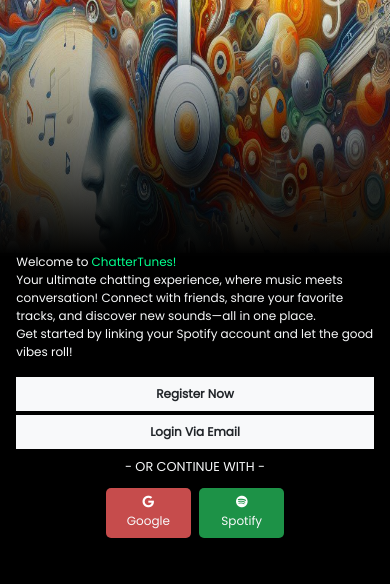
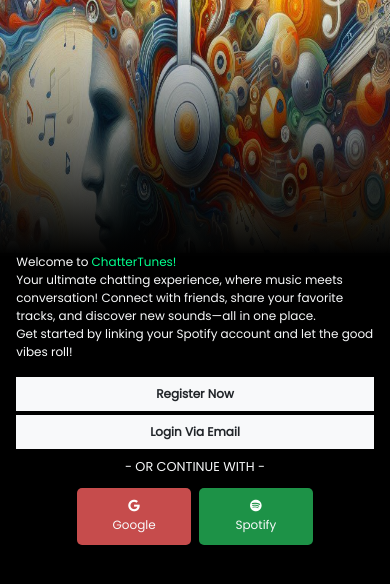
Before and after one commit to jimuel30/music-chat-fe, an Angular app: page / in a window 390 px wide. Shown: the top 584 px of the page. Built offline with nearby package versions, Linux system fonts and the light colour scheme.

Commit message:
change button width

```diff
--- a/src/app/components/login-button/login-button.component.html
+++ b/src/app/components/login-button/login-button.component.html
@@ -1,4 +1,4 @@
-<section class="col-6 p-2 d-flex align-items-center gap-1 "
+<section class="col-8 p-2 d-flex align-items-center gap-1 "
          [id]="buttonConfig.isLoading ? 'login-button-loading' : 'login-button'"
          [ngStyle]="{'background-color': buttonConfig.bgColor}">
   <i [class]="buttonConfig.icon" style="color: white"></i>
--- a/src/app/components/login-button/login-button.component.scss
+++ b/src/app/components/login-button/login-button.component.scss
@@ -30,10 +30,10 @@
 
 @media (max-width: 768px) { /* Adjust the width as needed for your definition of mobile */
 
-  #login-button, #login-button-loading
-  {
-    max-width: 30vw;
-  }
+  //#login-button, #login-button-loading
+  //{
+  //  max-width: 40vw;
+  //}
 
     #login-button, #login-button-loading {
       aspect-ratio: 2 / 1; /* Maintains a square aspect ratio */
--- a/src/app/pages/landing-page/landing-page.component.html
+++ b/src/app/pages/landing-page/landing-page.component.html
@@ -13,8 +13,8 @@
       </div>
       <div class="col-12  col-md-8  d-flex flex-column gap-2 justify-content-center" id="login-buttons">
         <label  class="text-light text-center col-12">- OR CONTINUE WITH -</label>
-      <div class="col-12  d-flex p-0 align-items-center justify-content-center">
-        <section class="col-6  p-1" id="google-section">
+      <div class="col-12 d-flex p-0 align-items-center justify-content-center">
+        <section class="col-6 p-1" id="google-section">
           <app-login-button class="col-12 d-flex justify-content-end" [buttonConfig]="googleLoginConfig"></app-login-button>
         </section>
         <section class="col-6 p-1">
```
